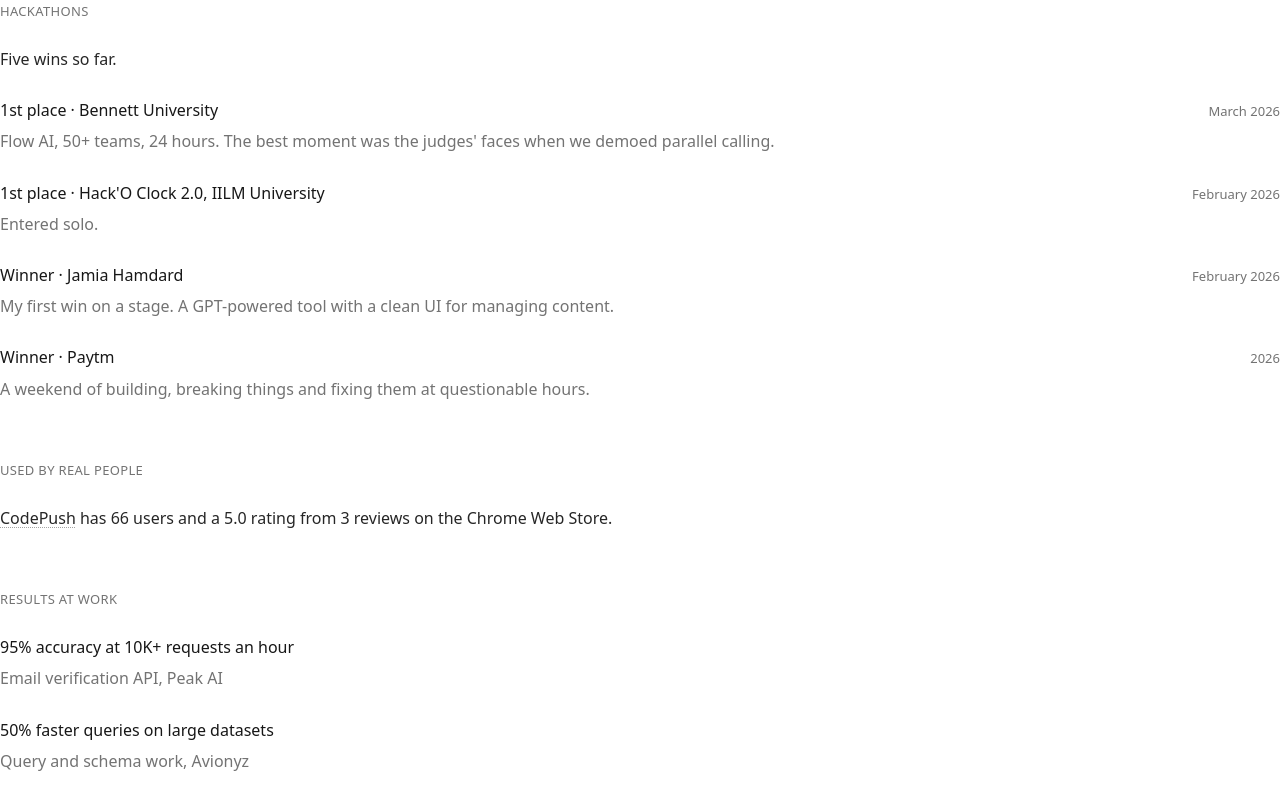
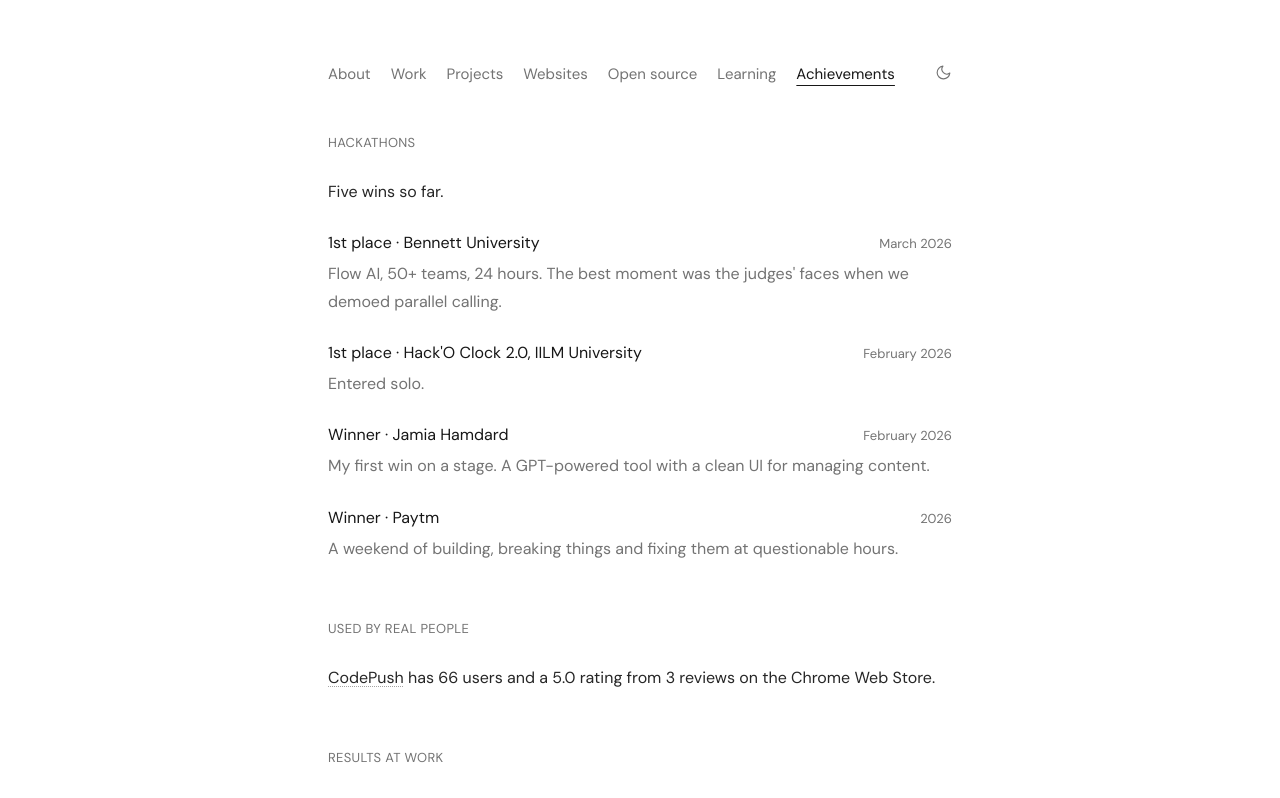
Before and after one commit to Ankit-singh-dot/folio_2, a Next.js app: page /achievements in a window 1280 px wide. Shown: the top 798 px of the page. Built offline with nearby package versions, Linux system fonts and the light colour scheme; no server answers.

Commit message:
first_settiing_impleentation app/layout.tsx

```diff
--- a/app/layout.tsx
+++ b/app/layout.tsx
@@ -1,29 +1,43 @@
 import type { Metadata } from "next";
-import { Geist, Geist_Mono } from "next/font/google";
+import { DM_Sans } from "next/font/google";
+import { SiteNav } from "@/components/site-nav";
+import { SmoothScroll } from "@/components/smooth-scroll";
+import { person } from "@/content/site";
 import "./globals.css";
 
-const geistSans = Geist({
-  variable: "--font-geist-sans",
+const dmSans = DM_Sans({
+  variable: "--font-dm",
   subsets: ["latin"],
 });
 
-const geistMono = Geist_Mono({
-  variable: "--font-geist-mono",
-  subsets: ["latin"],
-});
+const siteUrl =
+  process.env.NEXT_PUBLIC_SITE_URL ??
+  (process.env.VERCEL_PROJECT_PRODUCTION_URL
+    ? `https://${process.env.VERCEL_PROJECT_PRODUCTION_URL}`
+    : "http://localhost:3000");
 
 export const metadata: Metadata = {
-  title: "Create Next App",
-  description: "Generated by create next app",
+  metadataBase: new URL(siteUrl),
+  title: { default: person.name, template: `%s | ${person.name}` },
+  description: person.description,
 };
+
+// Runs before first paint, so a saved dark theme never flashes white.
+const applyTheme = `try{var t=localStorage.getItem("theme");if(t==="dark"||(!t&&matchMedia("(prefers-color-scheme: dark)").matches))document.documentElement.classList.add("dark")}catch(e){}`;
 
 export default function RootLayout({ children }: LayoutProps<"/">) {
   return (
-    <html
-      lang="en"
-      className={`${geistSans.variable} ${geistMono.variable} h-full antialiased`}
-    >
-      <body className="min-h-full flex flex-col">{children}</body>
+    <html lang="en" className={dmSans.variable} suppressHydrationWarning>
+      <head>
+        <script dangerouslySetInnerHTML={{ __html: applyTheme }} />
+      </head>
+      <body>
+        <SmoothScroll />
+        <div className="mx-auto max-w-[42rem] px-6 pt-10 pb-24 sm:pt-16">
+          <SiteNav />
+          <main className="mt-12">{children}</main>
+        </div>
+      </body>
     </html>
   );
 }
```
